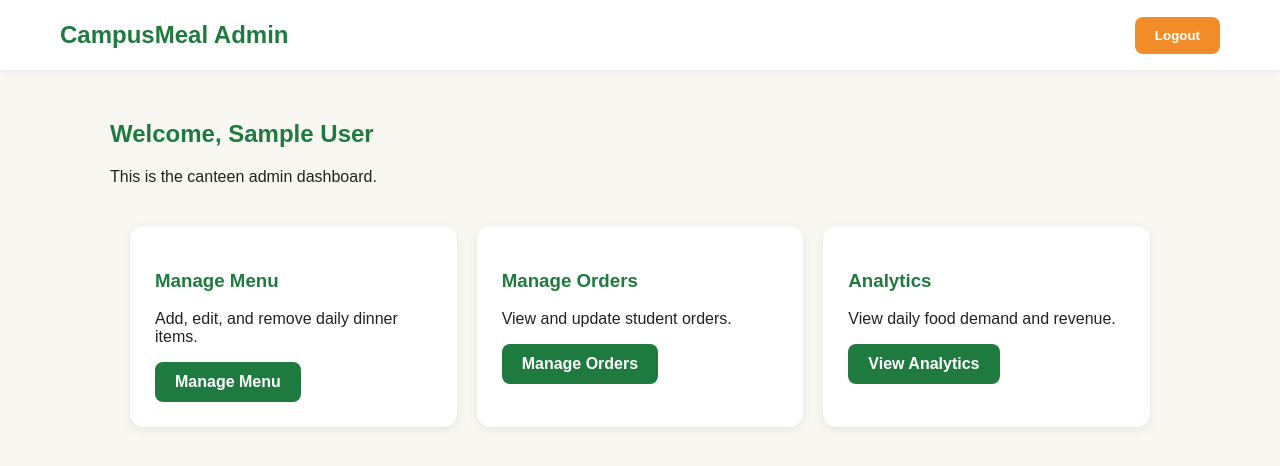
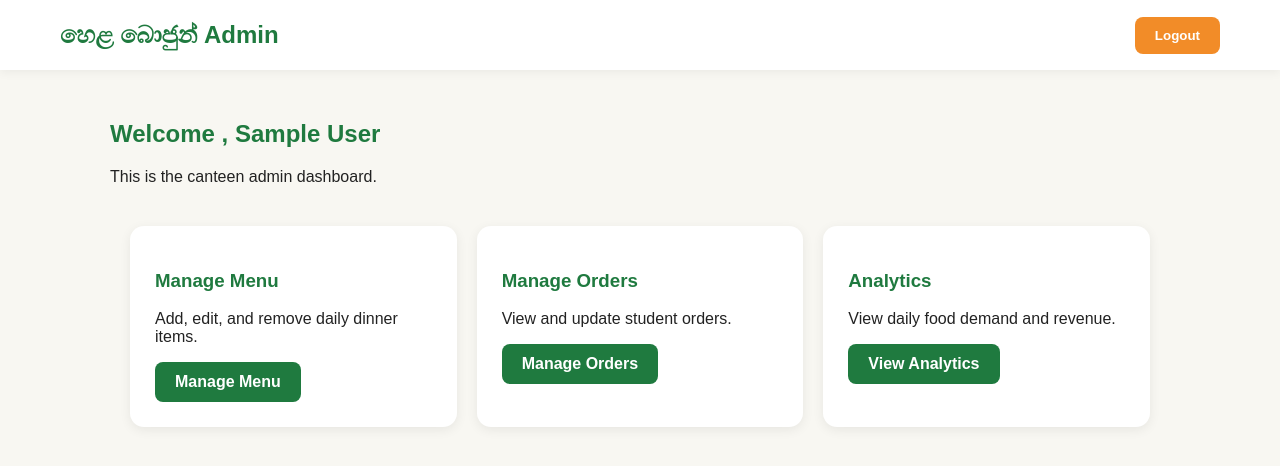
Before and after one commit to Nipuni-Liyange/campusmeal-smart-canteen-system, a React (Vite) app in the folder client/: page /admin-dashboard in a window 1280 px wide. Shown: the top 466 px of the page. Built offline with nearby package versions, Linux system fonts and the light colour scheme; no server answers; sample sign-in values are in the browser's storage.

Commit message:
Save remaining project changes

```diff
--- a/client/src/pages/AdminDashboard.jsx
+++ b/client/src/pages/AdminDashboard.jsx
@@ -7,12 +7,12 @@ function AdminDashboard() {
   return (
     <div className="page">
       <nav className="navbar">
-        <h2>CampusMeal Admin</h2>
+        <h2>හෙළ බොජුන් Admin</h2>
         <button className="btn secondary" onClick={logout}>Logout</button>
       </nav>
 
       <section className="dashboard">
-        <h1>Welcome, {user?.name}</h1>
+        <h1>Welcome , {user?.name}</h1>
         <p>This is the canteen admin dashboard.</p>
 
         <div className="features">
--- a/client/src/pages/Analytics.jsx
+++ b/client/src/pages/Analytics.jsx
@@ -24,7 +24,7 @@ function Analytics() {
   return (
     <div className="page">
       <nav className="navbar">
-        <h2>CampusMeal Admin</h2>
+        <h2>හෙළ බොජුන් Admin</h2>
         <div>
           <Link to="/admin-dashboard" className="nav-link">Dashboard</Link>
           <Link to="/manage-menu" className="nav-link">Menu</Link>
--- a/client/src/pages/Home.jsx
+++ b/client/src/pages/Home.jsx
@@ -4,7 +4,7 @@ function Home() {
   return (
     <div className="page">
       <nav className="navbar">
-        <h2>CampusMeal</h2>
+        <h2>හෙළ බොජුන්</h2>
         <div>
           <Link to="/login" className="nav-link">Login</Link>
           <Link to="/register" className="btn">Register</Link>
```
